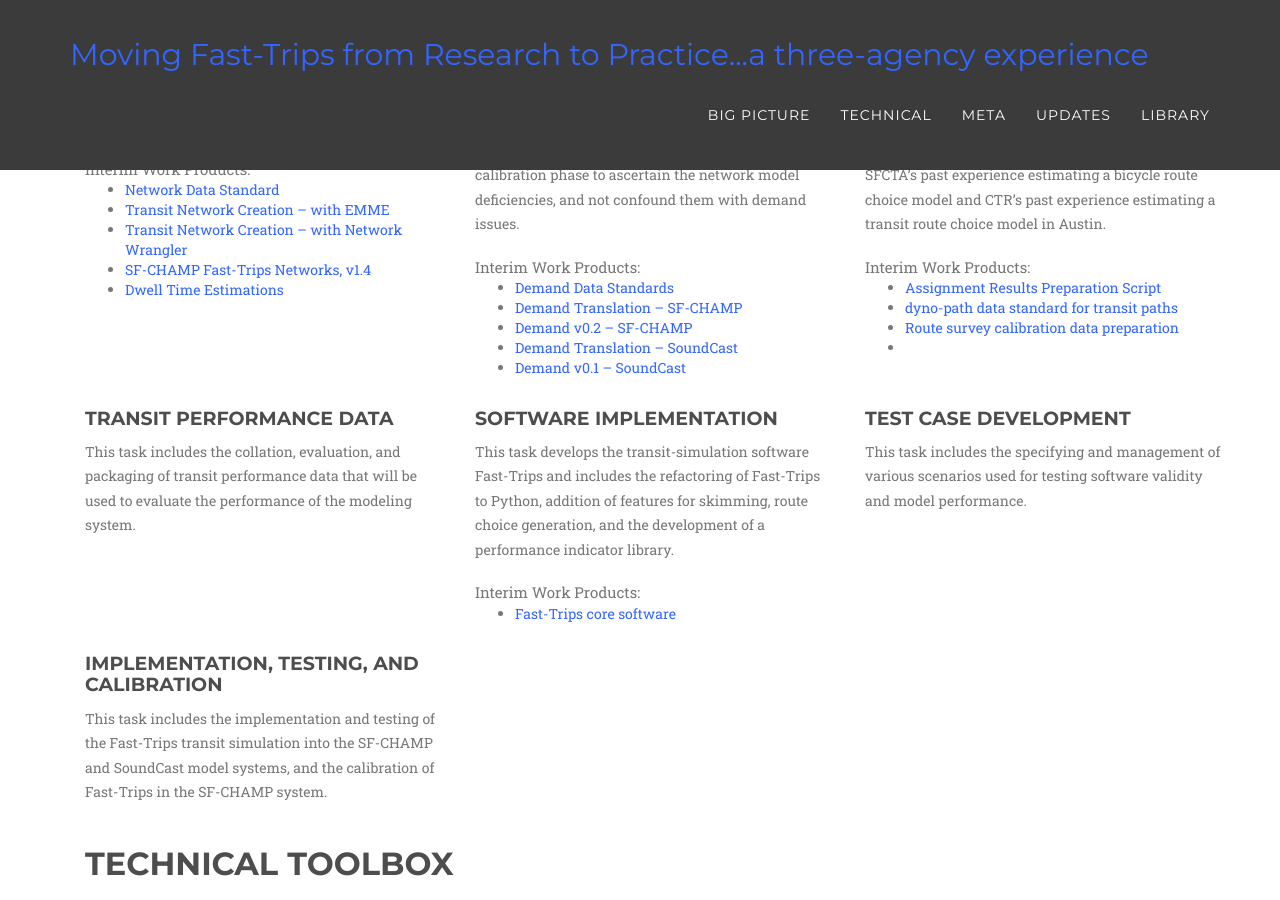
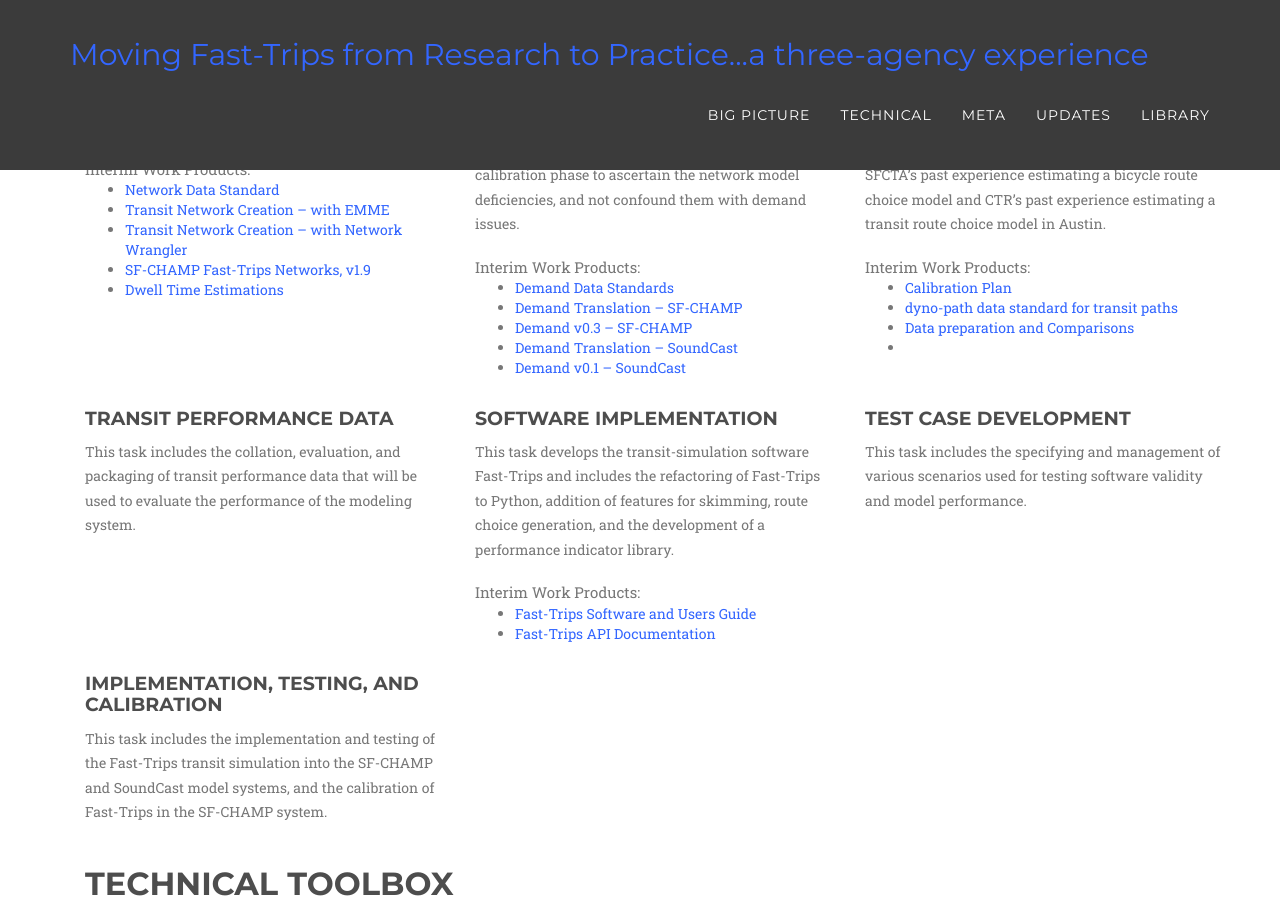
Before and after one commit to BayAreaMetro/fast-trips-project, a Jekyll site: the page built from technical/index.html, in a window 1280 px wide and 900 px high, scrolled down 243 px. Built offline with Jekyll 4.4.1, drawn with Linux system fonts in a browser that asks for light colours; some web fonts are replaced.

Commit message:
Update Links to Data

```diff
--- a/technical/index.html
+++ b/technical/index.html
@@ -27,7 +27,7 @@
 			  <li><a href="http://github.com/osplanning-data-standards/GTFS-PLUS">Network Data Standard</a></li>
 			  <li><a href="http://github.com/psrc/fast-trips_network_builder">Transit Network Creation – with EMME</a></li>
 			  <li><a href="http://github.com/sdrewc/NetworkWrangler/tree/fasttrips">Transit Network Creation – with Network Wrangler</a></li>
-			  <li><a href="https://mtcdrive.box.com/s/q4nc1n9u28dxc37nozixmtnudwrucs74">SF-CHAMP Fast-Trips Networks, v1.4</a></li>
+			  <li><a href="https://mtcdrive.box.com/s/5aizzddri3rtp63eic4quq8sdfkyknj6">SF-CHAMP Fast-Trips Networks, v1.9</a></li>
 			  <li><a href="https://github.com/psrc/fast-trips_dwell_time_model">Dwell Time Estimations</a></li>
 			</ul>
 			</div>
@@ -50,7 +50,7 @@
 			<ul>
 			   <li><a href="http://github.com/osplanning-data-standards/dyno-demand">Demand Data Standards</a></li>
 			   <li><a href="http://github.com/sfcta/fast-trips_demand_converter">Demand Translation – SF-CHAMP</a></li>
-			   <li><a href="http://mtcdrive.box.com/s/ukd40vyk6r017g1cnw0z7a2hv9jdlmlc">Demand v0.2 – SF-CHAMP</a></li>
+			   <li><a href="https://mtcdrive.box.com/s/2eg460coqwq4jlczsbaxt0yh4crzkixl">Demand v0.3 – SF-CHAMP</a></li>
 			   <li><a href="http://github.com/psrc/fast-trips_demand_converter">Demand Translation – SoundCast</a></li>
 			   <li><a href="http://mtcdrive.box.com/s/bbcbmj91od0ys159pa4f7gh6lkuv8ytb">Demand v0.1 – SoundCast</a></li>
 			</ul>
@@ -73,9 +73,9 @@
 			</p>
 			<div class="text-muted">Interim Work Products:
 			<ul>
-			   <li><a href="https://github.com/psrc/fast-trips-validation/">Assignment Results Preparation Script </a></li>
+			   <li><a href="https://mtcdrive.box.com/s/o1xt591jguyxgad18x5upnh4tosox6ez">Calibration Plan</a></li>
 			   <li><a href="http://github.com/osplanning-data-standards/dyno-path">dyno-path data standard for transit paths</a></li>
-			   <li><a href="https://github.com/psrc/FastTrips_PathChoice_Validation">Route survey calibration data preparation</a><li>
+			   <li><a href="https://github.com/psrc/fast-trips-validation">Data preparation and Comparisons</a><li>
 			</ul>
 			</div>
 		</div>
@@ -109,7 +109,8 @@
 			</p>
 			<div class="text-muted">Interim Work Products:
 			<ul>
-				<li><a href="http://metropolitantransportationcommission.github.io/fast-trips/">Fast-Trips core software</a></li>
+				<li><a href="http://metropolitantransportationcommission.github.io/fast-trips/">Fast-Trips Software and Users Guide</a></li>
+				<li><a href="http://data.mtc.ca.gov/fast-trips/">Fast-Trips API Documentation</a></li>
 			</ul>
 			</div>
 		</div>
```
Also changed, not shown: library/index.md (+2 -2 lines).
